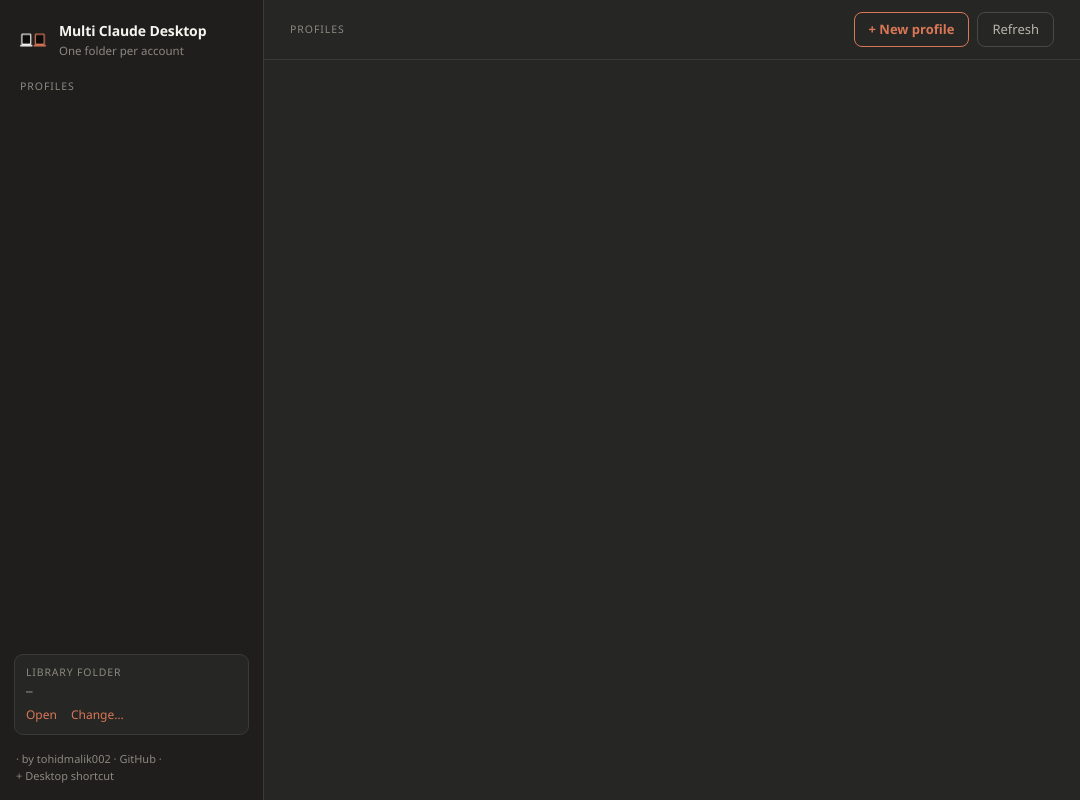
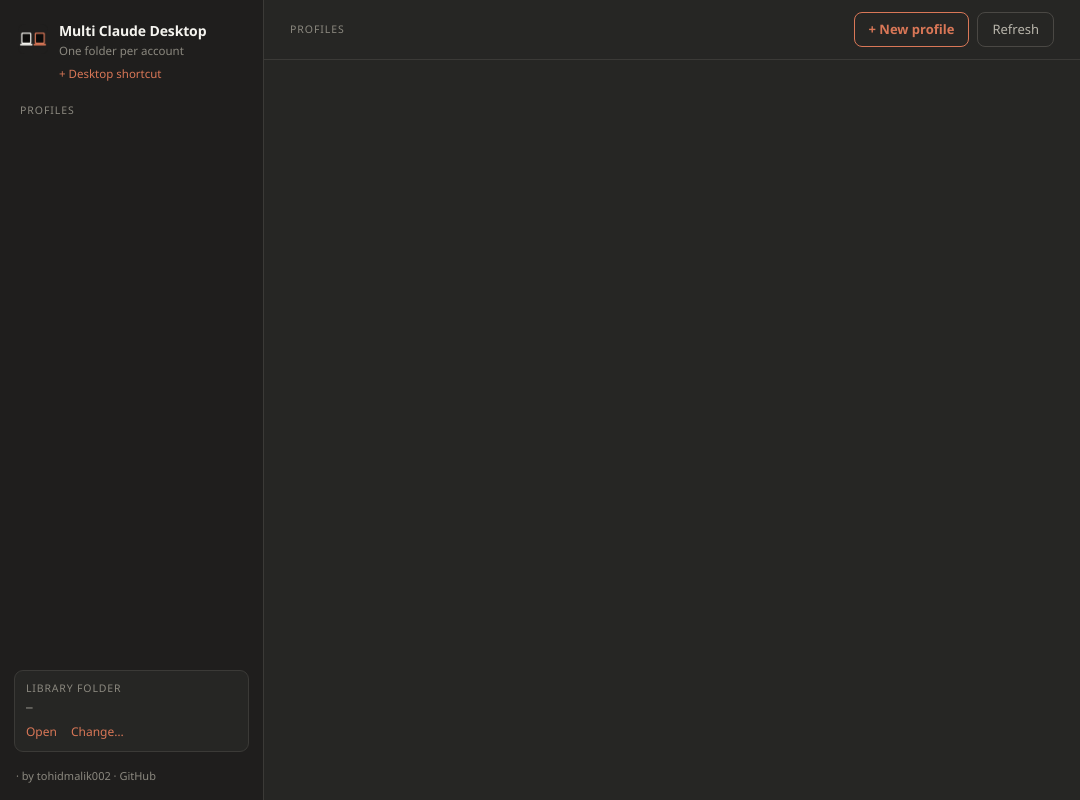
Before and after one commit to tohidmalik002/multi-claude-desktop, an Electron app: page src/index.html in a window 1080 px wide. Drawn offline with Linux system fonts and the light colour scheme; no server answers.

Commit message:
Put the launcher shortcut toggle under the logo
Screenshot runs (CLAUDE_PROFILES_CAPTURE) now keep their window hidden
so they never take keyboard focus.

Co-Authored-By: Claude Opus 5.5 <noreply@anthropic.com>

```diff
--- a/src/index.html
+++ b/src/index.html
@@ -17,6 +17,7 @@
         <div>
           <div class="brand-title">Multi Claude Desktop</div>
           <div class="brand-sub" id="platform-label">One folder per account</div>
+          <button class="link brand-action" id="btn-app-shortcut" type="button">+ Desktop shortcut</button>
         </div>
       </div>
 
@@ -34,8 +35,7 @@
       <div class="sidebar-foot">
         <div class="about">
           <span id="app-version"></span> · by tohidmalik002 ·
-          <button class="link" id="btn-repo" type="button" title="Open the project on GitHub">GitHub</button> ·
-          <button class="link" id="btn-app-shortcut" type="button">+ Desktop shortcut</button>
+          <button class="link" id="btn-repo" type="button" title="Open the project on GitHub">GitHub</button>
         </div>
       </div>
     </aside>
--- a/src/main.js
+++ b/src/main.js
@@ -68,6 +68,8 @@ function createWindow() {
     icon: path.join(__dirname, '..', 'assets', 'icon.png'),
     title: 'Multi Claude Desktop',
     autoHideMenuBar: true,
+    // Screenshot runs stay hidden so they never take keyboard focus.
+    show: !process.env.CLAUDE_PROFILES_CAPTURE,
     webPreferences: {
       preload: path.join(__dirname, 'preload.js'),
       contextIsolation: true,
--- a/src/styles.css
+++ b/src/styles.css
@@ -79,7 +79,7 @@ button {
 
 .brand {
   display: flex;
-  align-items: center;
+  align-items: flex-start;
   gap: 11px;
   padding: 0 4px 20px;
 }
@@ -89,6 +89,7 @@ button {
   width: 30px;
   height: 30px;
   flex: 0 0 30px;
+  margin-top: 4px;
 }
 
 .brand-title {
@@ -262,6 +263,11 @@ button {
 
 .sidebar-foot .link:hover {
   color: var(--accent);
+}
+
+.brand-action {
+  margin-top: 6px;
+  font-size: 11.5px;
 }
 
 .sidebar-foot .about {
```
Also changed, not shown: README.md.
